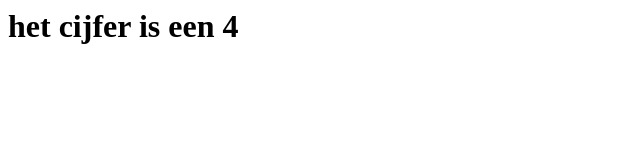
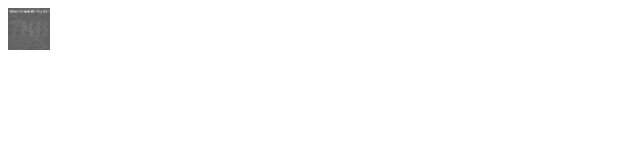
Before and after one commit to n402073/hetiseigelijkeen6, a plain HTML site: page index.html in a window 1280 px wide. Shown: the whole page, without its empty margins (0-640 px from the left). Drawn offline with Linux system fonts and the light colour scheme.

Commit message:
Update index.html

```diff
--- a/index.html
+++ b/index.html
@@ -1 +1 @@
-<h1>het cijfer is een 4</h1>
+<img src="Secret-Numbers-eye-test-grey.jpg" width="42" height="42" style="vertical-align:middle">
```
